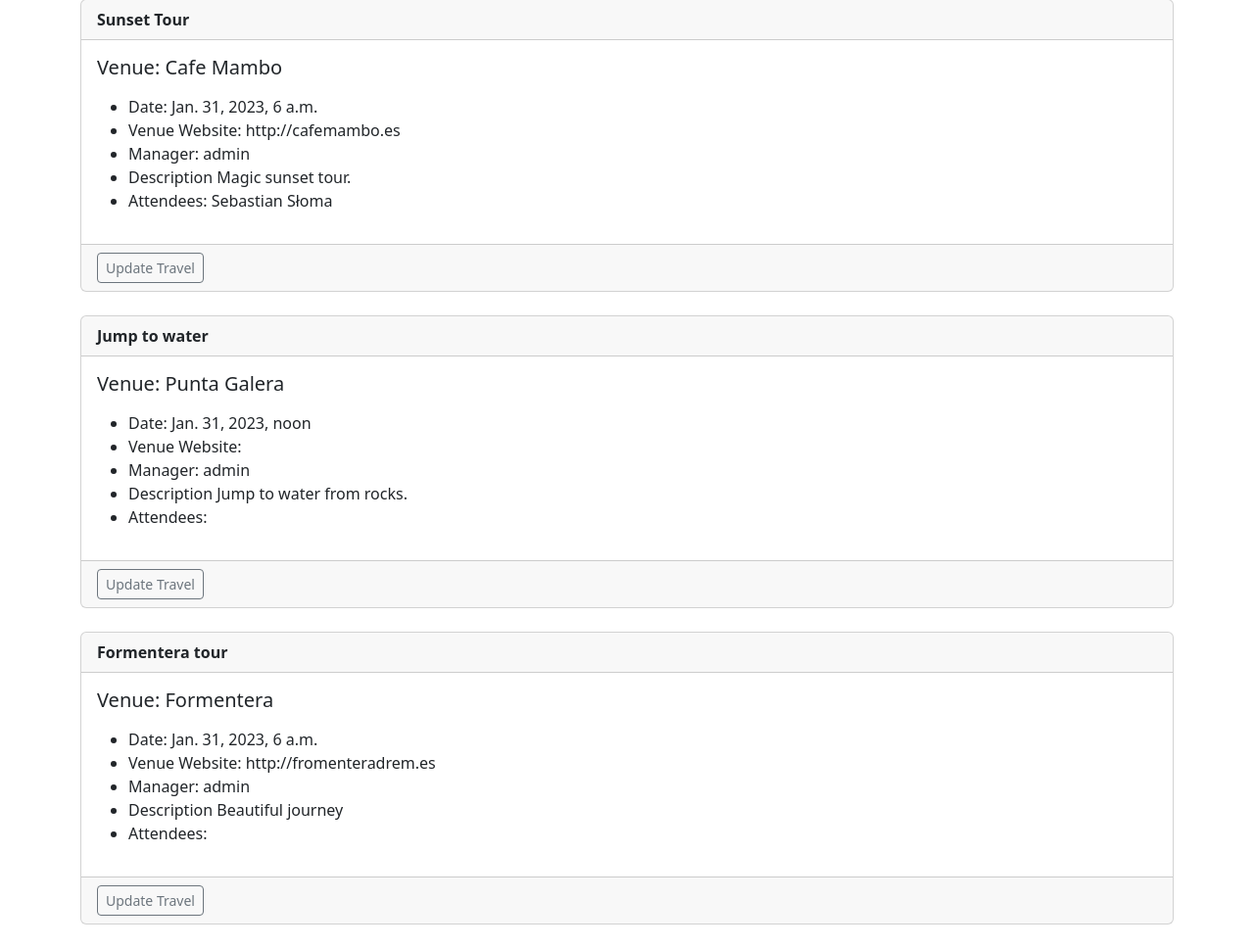
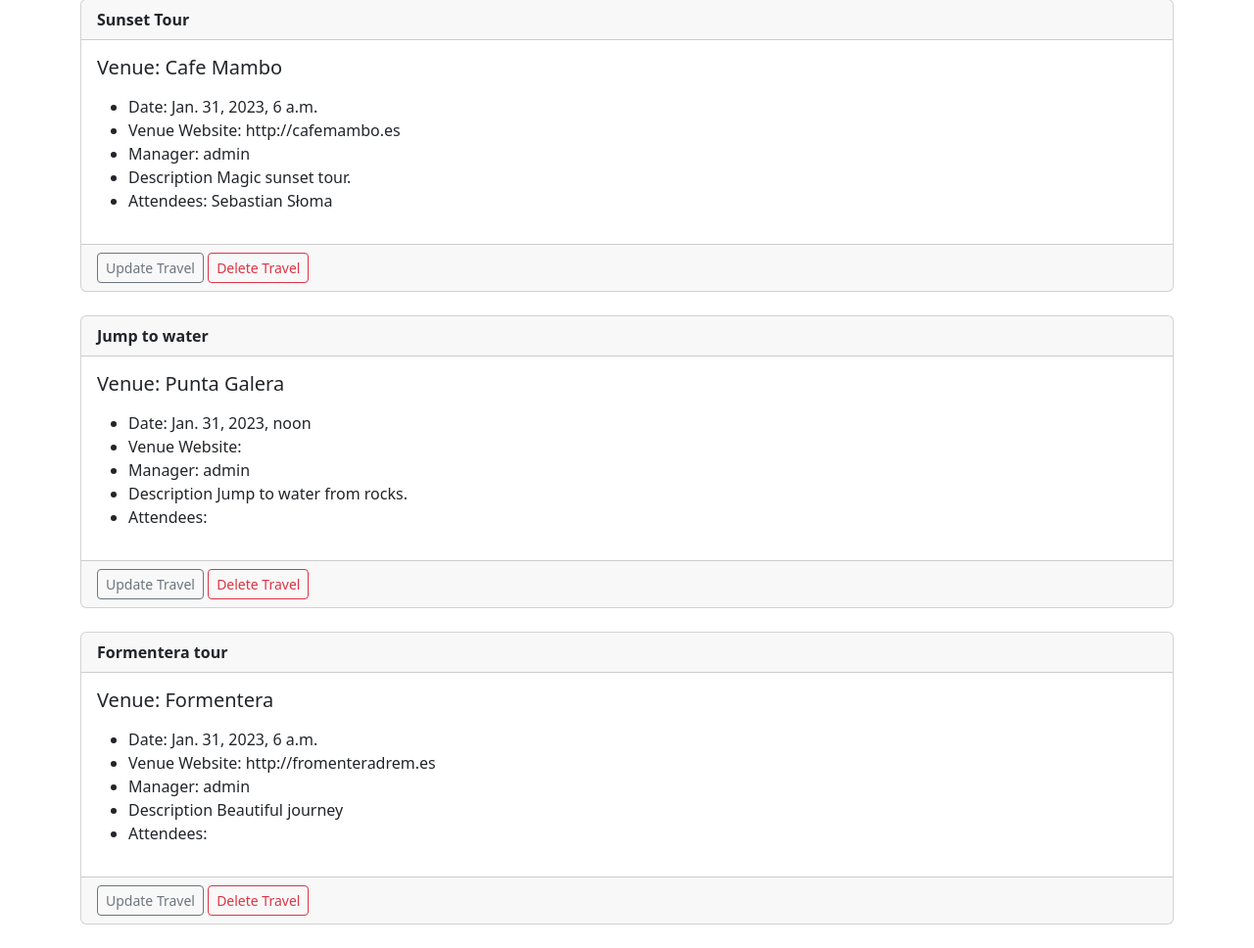
Before and after one commit to SebastianSloma/Travel_club, a Django app: page /travels in a window 1280 px wide. Shown: the part 138-1106 px from the top of the page at 98% size. Run offline with Django 4.2, Linux system fonts and the light colour scheme; data comes from the database, SQL or seed files in the repository; both versions use the stored data as it was after the commit; tables that the repository leaves empty hold one stand-in row (values such as "Sample post").

Commit message:
created function delete travel

```diff
--- a/travel/templates/travel/travel_list.html
+++ b/travel/templates/travel/travel_list.html
@@ -27,6 +27,8 @@
         </div>
         <div class="card-footer text-muted">
           <a href="{% url 'update-travel' travel.id %}" class="btn btn-outline-secondary btn-sm">Update Travel</a>
+
+          <a href="{% url 'delete-travel' travel.id %}" class="btn btn-outline-danger btn-sm">Delete Travel</a>
         </div>
       </div>
       <br>
--- a/travel/urls.py
+++ b/travel/urls.py
@@ -14,4 +14,5 @@
     path('update_venue/<venue_id>', views.update_venue, name='update-venue'),
     path('add_travel', views.add_travel, name='add-travel'),
     path('update_travel/<travel_id>', views.update_travel, name='update-travel'),
+    path('delete_travel/<travel_id>', views.delete_travel, name='delete-travel'),
 ]
--- a/travel/views.py
+++ b/travel/views.py
@@ -7,6 +7,16 @@
 from django.http import HttpResponseRedirect
 
 # Create your views here.
+
+
+
+# Delete an event function
+
+def delete_travel(request, travel_id):
+    travel = Travel.objects.get(pk=travel_id)
+    travel.delete()
+    return redirect('list-travels')
+
 
 
 
```
Also changed, not shown: db.sqlite3.
